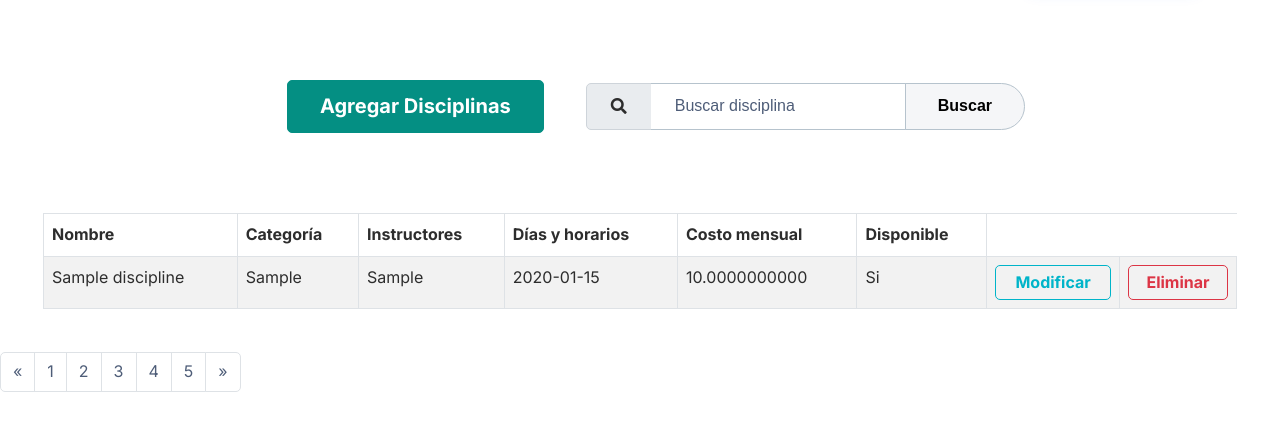
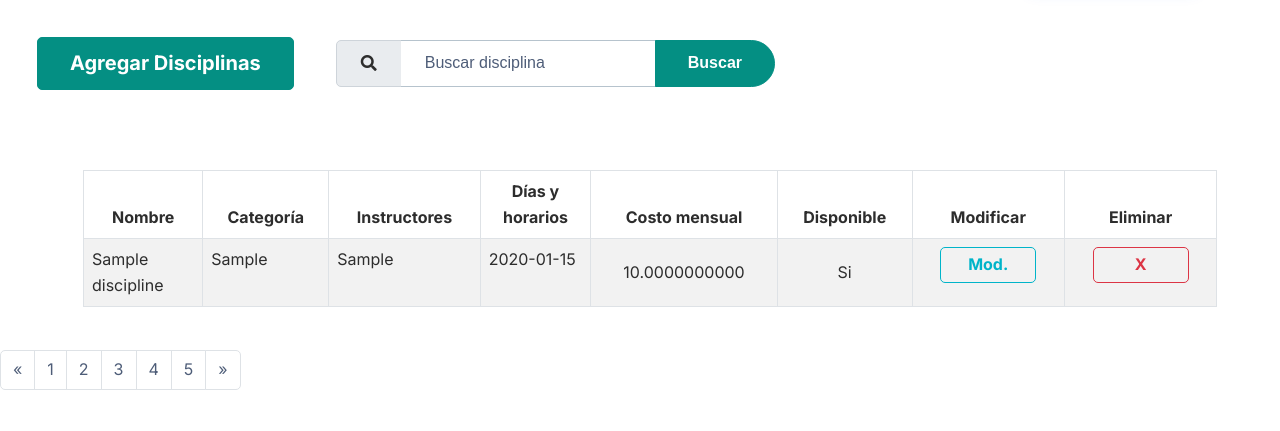
Before and after one commit to LautaroTorchia/ClubVillaElisaWebsite, a Flask app: template admin/src/web/templates/discipline/list.html in a window 1280 px wide. Shown: the part 80-511 px from the top of the page. Run offline with Flask 2, Linux system fonts and the light colour scheme; the template is opened without the code that fills it: values that come from a table or form of the project are taken from there, others are empty; tables that the repository leaves empty hold one stand-in row (values such as "Sample post"); some libraries are stand-ins or nearby versions.

Commit message:
Dicipline feature ccs improved (same thing with options column)

```diff
--- a/admin/public/css/miscellaneous.css
+++ b/admin/public/css/miscellaneous.css
@@ -29,7 +29,6 @@
 }
 
 .own_options_section {
-    width: 8rem !important;
     text-align: center;
 }
 
@@ -69,3 +68,9 @@
 .own_small-col {
     width:5rem;
 }
+
+.own_centered {
+    text-align: center;
+    align-content: center;
+    align-items: center;
+}
--- a/admin/src/web/templates/associate/list.html
+++ b/admin/src/web/templates/associate/list.html
@@ -1,5 +1,5 @@
+{% set current_template = self._TemplateReference__context.name %}
 {% extends "base.html" %}
-{% set current_template = self._TemplateReference__context.name %}
 {% block css %}
 {{ super() }}
 <link rel="stylesheet" href="{{ url_for('static', filename='fonts/fontawesome-all.min.css') }}" />
--- a/admin/src/web/templates/discipline/list.html
+++ b/admin/src/web/templates/discipline/list.html
@@ -4,56 +4,41 @@
 {{ super() }}
 <link rel="stylesheet" href="{{ url_for('static', filename='fonts/fontawesome-all.min.css') }}" />
 <link rel="stylesheet" href="{{ url_for('static', filename='css/Pretty-Search-Form-.css') }}" />
+<link rel="stylesheet" href="{{ url_for('static', filename='css/miscellaneous.css') }}" />
 {% endblock css %}
 {% block title %} Disciplinas {% endblock title %}
 
-<body style="
-        /*background: url(&quot;design.jpg&quot;);*/
-        background-position: 0 -60px;
-        margin: 0px;
-      ">
+<body>
   {% block content %}
-  <section
-    class="d-flex d-xxl-flex justify-content-center justify-content-sm-center justify-content-md-center justify-content-lg-center justify-content-xl-center justify-content-xxl-center"
-    style="display: flex; margin: 43px;">
+  <section class="d-flex justify-content-xxl-center">
     <a href="{{ url_for('discipline.get_add') }}">
-      <button class="btn btn-primary" type="button" style="
-            width: auto;
-            border-radius: 5px;
-            font-size: 20px;
-            padding: -28.4px 32px;
-            margin: 37px;
-          ">
+      <button class="btn btn-primary own_add_button" type="button">
         Agregar Disciplinas
       </button>
     </a>
     <form action="{{ url_for('discipline.index') }}" class="search-form" style="box-shadow: 0px 0px" method="GET">
       <div class="input-group">
         <span class="input-group-text" style="border-radius: 5px 0px 0px 5px"><i class="fa fa-search"></i></span><input
-          class="form-control" type="text" placeholder="Buscar disciplina" /><button class="btn btn-light" type="button"
-          style="
-                border-style: solid;
-                border-top-color: rgb(182, 195, 205);
-                border-right-color: rgb(182, 195, 205);
-                border-bottom-color: rgb(182, 195, 205);
-                border-left-color: rgb(182, 195, 205);
-              ">
+          class="form-control" type="text" placeholder="Buscar disciplina" />
+          <button class="btn btn-primary own_search_button" type="button">
           Buscar
         </button>
       </div>
     </form>
-  </section>
+  </section lass="own_main_body">
   {% include "flashes.html" %}
   <section style="margin: 43px">
-    <table id="example" class="table table-striped table-bordered" cellspacing="0" width="100%">
+    <table id="example" class="table table-striped table-bordered own_main_table" cellspacing="0" width="100%">
       <thead>
-        <tr>
-          <th>Nombre</th>
-          <th>Categoría</th>
-          <th>Instructores</th>
-          <th>Días y horarios</th>
-          <th>Costo mensual</th>
-          <th>Disponible</th>
+        <tr class="own_table_header">
+          <th class="own_small-col">Nombre</th>
+          <th class="own_small-col">Categoría</th>
+          <th class="own_small-col">Instructores</th>
+          <th class="own_small-col">Días y horarios</th>
+          <th class="own_small-col">Costo mensual</th>
+          <th class="own_small-col">Disponible</th>
+          <th class="own_small-col">Modificar</th>
+          <th class="own_small-col">Eliminar</th>
         </tr>
       </thead>
       <tbody>
@@ -63,24 +48,24 @@
           <td> {{ discipline.category }} </td>
           <td> {{ discipline.instructors }} </td>
           <td> {{ discipline.dates }} </td>
-          <td> {{ discipline.monthly_cost }} </td>
-          <td> {{ "Si" if discipline.available else "No" }} </td>
+          <td class="own_centered"> {{ discipline.monthly_cost }} </td>
+          <td class="own_centered"> {{ "Si" if discipline.available else "No" }} </td>
           </td>
 
-          <td>
+          <td class="own_options_section">
             <a href="{{ url_for('discipline.update', id=discipline.id) }}">
-              <button class="btn btn-outline-info w-100 p-1" style="border-radius: 5px" name="Update"
+              <button class="btn btn-outline-info w-100 p-1 own_options_button" style="border-radius: 5px" name="Update"
                 value="{{ discipline.id }}">
-                Modificar
+                Mod.
               </button>
             </a>
           </td>
-          <td>
+          <td class="own_options_section">
             <form action="{{ url_for('discipline.delete', id=discipline.id) }}" method="post">
-              <button type="submit" class="btn btn-outline-danger w-100 p-1" style="border-radius: 5px" name="Delete"
+              <button type="submit" class="btn btn-outline-danger w-100 p-1 own_options_button" style="border-radius: 5px" name="Delete"
                 value="{{ discipline.id }}"
                 onclick="return confirm('Seguro que desea eliminar {{ discipline.name }} {{ discipline.category }} ?');">
-                Eliminar
+                X
               </button>
             </form>
           </td>
--- a/admin/src/web/templates/user/list.html
+++ b/admin/src/web/templates/user/list.html
@@ -1,5 +1,5 @@
+{% set current_template = self._TemplateReference__context.name %}
 {% extends "base.html" %}
-{% set current_template = self._TemplateReference__context.name %}
 {% block css %}
 {{ super() }}
 <link rel="stylesheet" href="{{ url_for('static', filename='fonts/fontawesome-all.min.css') }}" />
```
